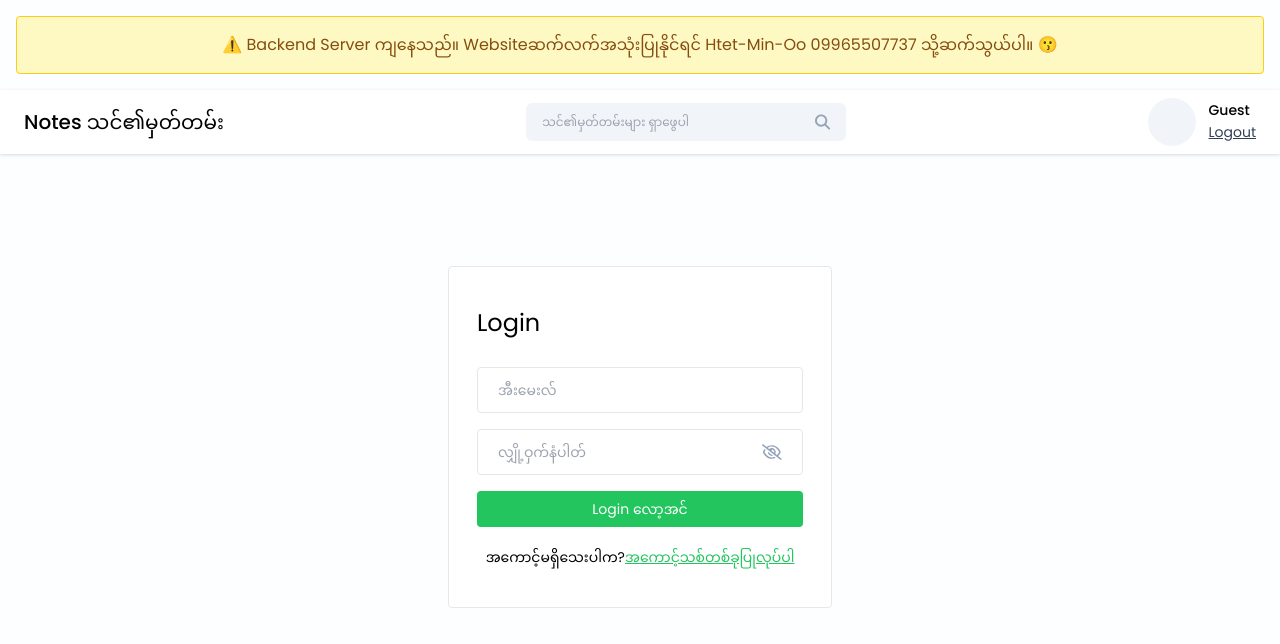
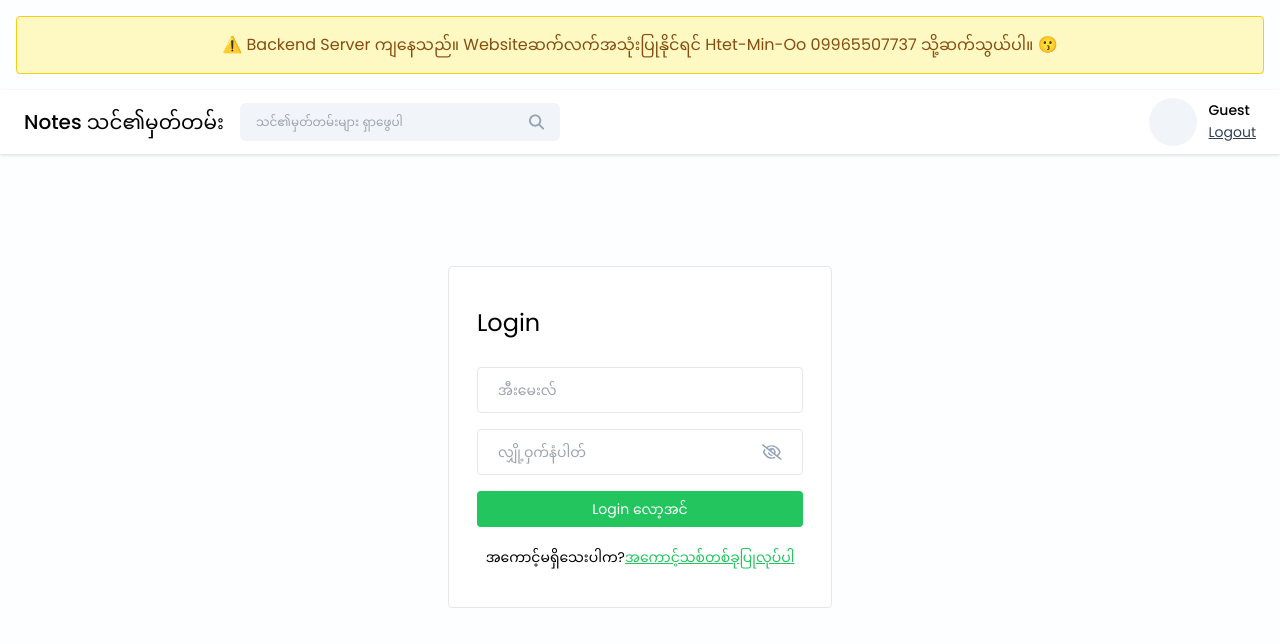
Before and after one commit to hmDev27/notesapp, a React (Vite) app in the folder frontend/notes-app/: page /login in a window 1280 px wide. Shown: the top 644 px of the page. Built offline with nearby package versions, Linux system fonts and the light colour scheme; no server answers.

Commit message:
Update Navbar.jsx

```diff
--- a/frontend/notes-app/src/components/Navbar/Navbar.jsx
+++ b/frontend/notes-app/src/components/Navbar/Navbar.jsx
@@ -27,15 +27,23 @@ const Navbar = ({userInfo, onSearchNote, handleClearSearch }) => {
 
 
     return (
-    <div className="bg-white flex items-center justify-between px-6 py-2 drop-shadow">
-      <h2 className="text-xl font-medium text-black py-2">Notes သင်၏မှတ်တမ်း</h2>
-      <SearchBar value={searchQuery}
-                  onChange= {({target}) => {
-                  setSearchQuery(target.value);} }
-                  handleSearch={handleSearch}
-                  onClearSearch={onClearSearch}/>
-      <ProfileInfo userInfo={userInfo} onLogout={onLogout} />
-    </div>
+<div className="bg-white flex items-center justify-between px-6 py-2 drop-shadow">
+  <h2 className="text-xl font-medium text-black py-2 flex-shrink-0">
+    Notes သင်၏မှတ်တမ်း
+  </h2>
+
+  <div className="flex-grow mx-4">
+    <SearchBar
+      value={searchQuery}
+      onChange={({ target }) => setSearchQuery(target.value)}
+      handleSearch={handleSearch}
+      onClearSearch={onClearSearch}
+    />
+  </div>
+
+  <ProfileInfo userInfo={userInfo} onLogout={onLogout} />
+</div>
+
     )
 }
 
```
